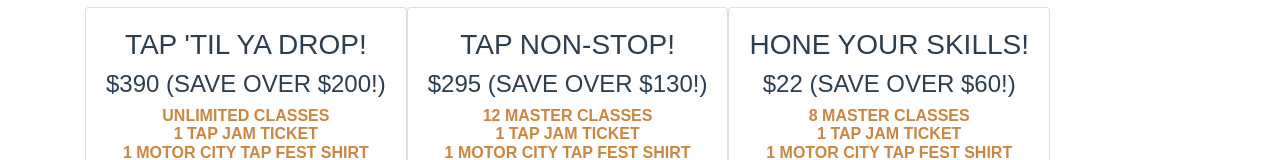
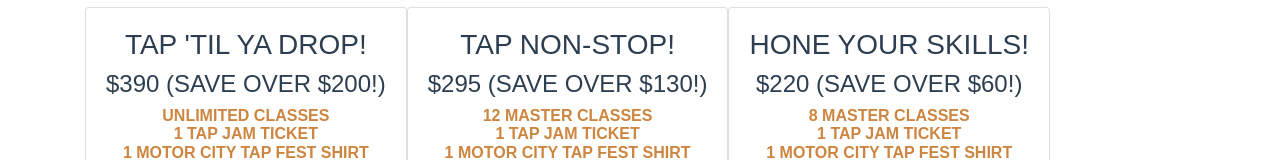
Before and after one commit to jaharonov/new-motor-city-tap-fest, a Vue app: page /#/schedreg in a window 1280 px wide. Shown: the part 3054-3214 px from the top of the page. Built offline with nearby package versions, Linux system fonts and the light colour scheme; a web font is replaced by a local one.

Commit message:
fixed hone your skills

```diff
--- a/src/components/SchedReg.vue
+++ b/src/components/SchedReg.vue
@@ -269,7 +269,7 @@
   </b-card>
   <b-card>
     <h3>Hone Your Skills!</h3>
-    <h4>$22 (save over $60!)</h4>
+    <h4>$220 (save over $60!)</h4>
     <ul><strong>
       <li>8 Master Classes</li><br/>
       <li>1 Tap Jam Ticket</li><br/>
```
